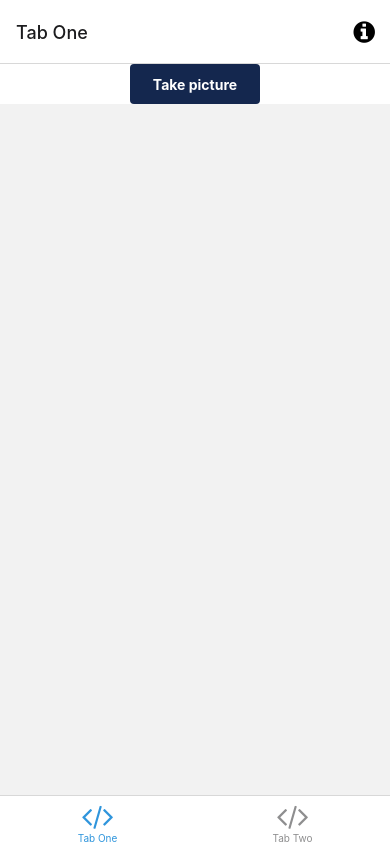
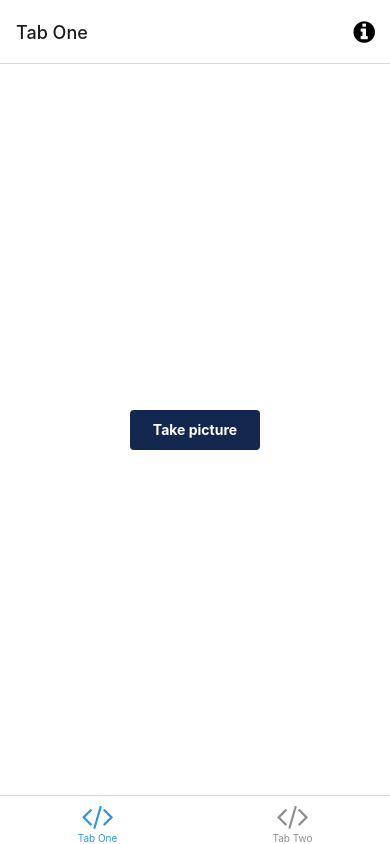
Before and after one commit to deepMind1234/Compostable, a React Native app in the folder app/: screen /TabOne in a window 390 px wide. Built offline with nearby package versions, Linux system fonts and the light colour scheme; what expo-linking would draw is missing.

Commit message:
Got Camera to work

```diff
--- a/app/screens/TabOneScreen.tsx
+++ b/app/screens/TabOneScreen.tsx
@@ -21,19 +21,17 @@ export default function TabOneScreen({ navigation }: RootTabScreenProps<'TabOne'
     }
   }
 
-  const camCord = () => {
-    return (cameraStart ? (
-      <>
-      <Text>Hiiiiii</Text>
+  return (
+    <View style={{
+      flex: 1
+    }}>
+      {cameraStart ? (
         <Camera
         style={{flex: 1,width:"100%"}}
-        ref={(r) => {
-        camera = r
-        }}
+        // ref={(r) => {
+        //   camera = r
+        // }}
       ></Camera>
-      <Text>Camera</Text>
-      </>
-      //<Text style={styles.container}>Camera</Text>
       ) : (
         <View
           style={{
@@ -66,12 +64,10 @@ export default function TabOneScreen({ navigation }: RootTabScreenProps<'TabOne'
             </Text>
           </TouchableOpacity>
         </View>
-      )
-    )
-  }
+      )}
+    </View>
 
-  return (
-    <div>{camCord()}</div>
+    // <div>{camCord()}</div>
   );
 }
 
```
Lines whose indentation alone changed are shown as unchanged.
